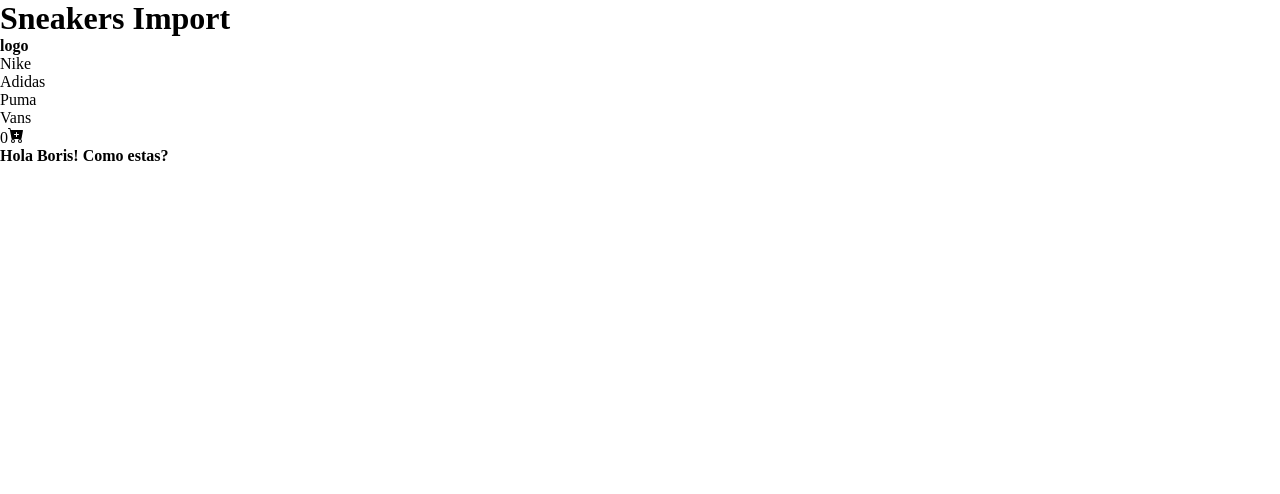
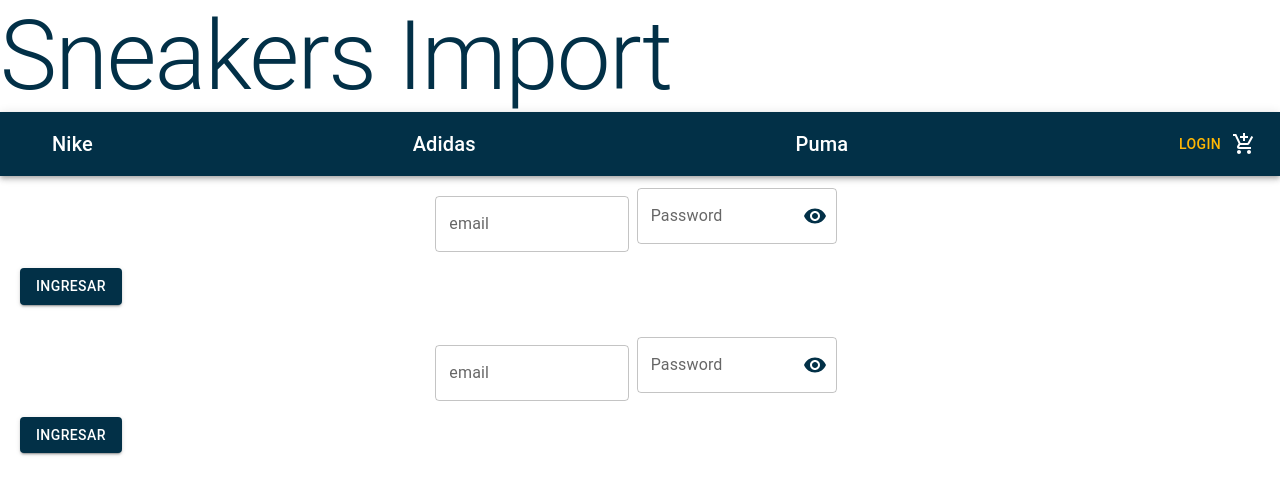
Before and after one commit to faculabriola/proyecto-react, a React (Vite) app: page / in a window 1280 px wide. Shown: the top 494 px of the page. Built offline with nearby package versions, Linux system fonts and the light colour scheme.

Commit message:
checkpoint

```diff
--- a/package.json
+++ b/package.json
@@ -10,6 +10,11 @@
     "preview": "vite preview"
   },
   "dependencies": {
+    "@emotion/react": "^11.11.1",
+    "@emotion/styled": "^11.11.0",
+    "@fontsource/roboto": "^5.0.8",
+    "@mui/icons-material": "^5.14.11",
+    "@mui/material": "^5.14.11",
     "react": "^18.2.0",
     "react-dom": "^18.2.0",
     "react-icons": "^4.11.0"
--- a/src/App.jsx
+++ b/src/App.jsx
@@ -1,15 +1,19 @@
+import { ThemeProvider } from "@emotion/react";
 import { Navbar } from "./components/layout/navbar/Navbar";
 import { Home } from "./components/pages/home/Home";
-import ItemListContainer from "./components/pages/itemListContainer/ItemListContainer";
+import { customTheme } from "./themeConfig";
+import PruebaLogin from "./components/pages/pruebaLogin/PruebaLogin";
+import Login from "./components/pages/login/Login";
 
 function App() {
-  let saludo = "Hola Boris! Como estas?";
-
   return (
     <div>
-      <Home />
-      <Navbar />
-      <ItemListContainer saludo={saludo} />
+      <ThemeProvider theme={customTheme}>
+        <Home />
+        <Navbar />
+        <Login />
+        <PruebaLogin />
+      </ThemeProvider>
     </div>
   );
 }
--- a/src/components/common/cartwidget/CartWidget.jsx
+++ b/src/components/common/cartwidget/CartWidget.jsx
@@ -1,10 +1,12 @@
-import { BsFillCartPlusFill } from "react-icons/bs";
+import { AddShoppingCartIcon } from "@mui/icons-material/AddShoppingCart";
 
 const CartWidget = () => {
   return (
     <div>
-      <span>0</span>
-      <BsFillCartPlusFill />
+      <span>2</span>
+      <h1>
+        <AddShoppingCartIcon />
+      </h1>
     </div>
   );
 };
--- a/src/components/layout/navbar/Navbar.jsx
+++ b/src/components/layout/navbar/Navbar.jsx
@@ -1,16 +1,38 @@
-import CartWidget from "../../common/cartwidget/CartWidget";
+import AddShoppingCartIcon from "@mui/icons-material/AddShoppingCart";
+import {
+  AppBar,
+  Box,
+  Button,
+  IconButton,
+  Toolbar,
+  Typography,
+} from "@mui/material";
 
 export const Navbar = () => {
   return (
-    <div>
-      <h4>logo</h4>
-      <ul>
-        <li>Nike</li>
-        <li>Adidas</li>
-        <li>Puma</li>
-        <li>Vans</li>
-      </ul>
-      <CartWidget />
-    </div>
+    <Box sx={{ flexGrow: 1 }}>
+      <AppBar position="static">
+        <Toolbar>
+          <IconButton
+            size="large"
+            edge="start"
+            color="inherit"
+            aria-label="menu"
+            sx={{ mr: 2 }}
+          ></IconButton>
+          <Typography variant="h6" component="div" sx={{ flexGrow: 1 }}>
+            Nike
+          </Typography>
+          <Typography variant="h6" component="div" sx={{ flexGrow: 1 }}>
+            Adidas
+          </Typography>
+          <Typography variant="h6" component="div" sx={{ flexGrow: 1 }}>
+            Puma
+          </Typography>
+          <Button color={"secondary"}>Login</Button>
+          <AddShoppingCartIcon />
+        </Toolbar>
+      </AppBar>
+    </Box>
   );
 };
--- /dev/null
+++ b/src/components/materialUi/MaterialUi.jsx
@@ -0,0 +1,5 @@
+const MaterialUi = () => {
+  return <div>MaterialUis</div>;
+};
+
+export default MaterialUi;
--- a/src/components/pages/home/Home.jsx
+++ b/src/components/pages/home/Home.jsx
@@ -1,7 +1,11 @@
+import { Typography } from "@mui/material";
+
 export const Home = () => {
   return (
     <div>
-      <h1>Sneakers Import</h1>
+      <Typography color={"primary"} variant="h1">
+        Sneakers Import
+      </Typography>
     </div>
   );
 };
--- /dev/null
+++ b/src/components/pages/login/Login.jsx
@@ -0,0 +1,64 @@
+import {
+  Box,
+  Button,
+  FormControl,
+  Grid,
+  IconButton,
+  InputAdornment,
+  InputLabel,
+  OutlinedInput,
+  TextField,
+} from "@mui/material";
+import Visibility from "@mui/icons-material/Visibility";
+import VisibilityOff from "@mui/icons-material/VisibilityOff";
+import { useState } from "react";
+
+const Login = () => {
+  const [showPassword, setShowPassword] = useState(false);
+  const toggleState = () => {
+    setShowPassword(!showPassword);
+  };
+  return (
+    <Box sx={{ padding: "20px" }}>
+      <Grid
+        container
+        spacing={2}
+        style={{ display: "flex", justifyContent: "center" }}
+      >
+        <Grid item xs={12} sm={8} md={4} lg={2}>
+          <TextField label="email" fullWidth />
+        </Grid>
+        <FormControl sx={{ m: 1, width: "25ch" }} variant="outlined">
+          <InputLabel htmlFor="outlined-adornment-password">
+            Password
+          </InputLabel>
+          <OutlinedInput
+            id="outlined-adornment-password"
+            type={showPassword ? "text" : "password"}
+            endAdornment={
+              <InputAdornment position="end">
+                <IconButton
+                  aria-label="toggle password visibility"
+                  onClick={toggleState}
+                  edge="end"
+                >
+                  {showPassword ? (
+                    <VisibilityOff color="primary" />
+                  ) : (
+                    <Visibility color="primary" />
+                  )}
+                </IconButton>
+              </InputAdornment>
+            }
+            label="Password"
+          />
+        </FormControl>
+        <Grid item md={12}>
+          <Button variant={"contained"}>Ingresar</Button>
+        </Grid>
+      </Grid>
+    </Box>
+  );
+};
+
+export default Login;
--- /dev/null
+++ b/src/components/pages/pruebaLogin/PruebaLogin.jsx
@@ -0,0 +1,64 @@
+import {
+  Box,
+  Button,
+  FormControl,
+  Grid,
+  IconButton,
+  InputAdornment,
+  InputLabel,
+  OutlinedInput,
+  TextField,
+} from "@mui/material";
+import Visibility from "@mui/icons-material/Visibility";
+import VisibilityOff from "@mui/icons-material/VisibilityOff";
+import { useState } from "react";
+
+const PruebaLogin = () => {
+  const [showPassword, setShowPassword] = useState(false);
+  const toggleState = () => {
+    setShowPassword(!showPassword);
+  };
+  return (
+    <Box sx={{ padding: "20px" }}>
+      <Grid
+        container
+        spacing={2}
+        style={{ display: "flex", justifyContent: "center" }}
+      >
+        <Grid item xs={12} sm={8} md={4} lg={2}>
+          <TextField label="email" fullWidth />
+        </Grid>
+        <FormControl sx={{ m: 1, width: "25ch" }} variant="outlined">
+          <InputLabel htmlFor="outlined-adornment-password">
+            Password
+          </InputLabel>
+          <OutlinedInput
+            id="outlined-adornment-password"
+            type={showPassword ? "text" : "password"}
+            endAdornment={
+              <InputAdornment position="end">
+                <IconButton
+                  aria-label="toggle password visibility"
+                  onClick={toggleState}
+                  edge="end"
+                >
+                  {showPassword ? (
+                    <VisibilityOff color="primary" />
+                  ) : (
+                    <Visibility color="primary" />
+                  )}
+                </IconButton>
+              </InputAdornment>
+            }
+            label="Password"
+          />
+        </FormControl>
+        <Grid item md={12}>
+          <Button variant={"contained"}>Ingresar</Button>
+        </Grid>
+      </Grid>
+    </Box>
+  );
+};
+
+export default PruebaLogin;
--- a/src/main.jsx
+++ b/src/main.jsx
@@ -1,10 +1,5 @@
-import React from "react";
 import ReactDOM from "react-dom/client";
 import App from "./App.jsx";
 import "./index.css";
 
-ReactDOM.createRoot(document.getElementById("root")).render(
-  <React.StrictMode>
-    <App />
-  </React.StrictMode>
-);
+ReactDOM.createRoot(document.getElementById("root")).render(<App />);
--- /dev/null
+++ b/src/themeConfig.js
@@ -0,0 +1,16 @@
+import { createTheme } from "@mui/material";
+
+createTheme;
+
+export const customTheme = createTheme({
+  palette: {
+    primary: {
+      main: "#023047",
+      secondary: "#ffb703",
+    },
+    secondary: {
+      main: "#ffb703",
+      secondary: "#023047",
+    },
+  },
+});
```
Also changed, not shown: src/components/pages/pruebaResponsive/PruebaResponsive.jsx (added, +25 -0 lines), src/components/pages/pruebaResponsive/PruebaResponsive.css (added), 1 other file (tests, documents, lock files or other folders).
